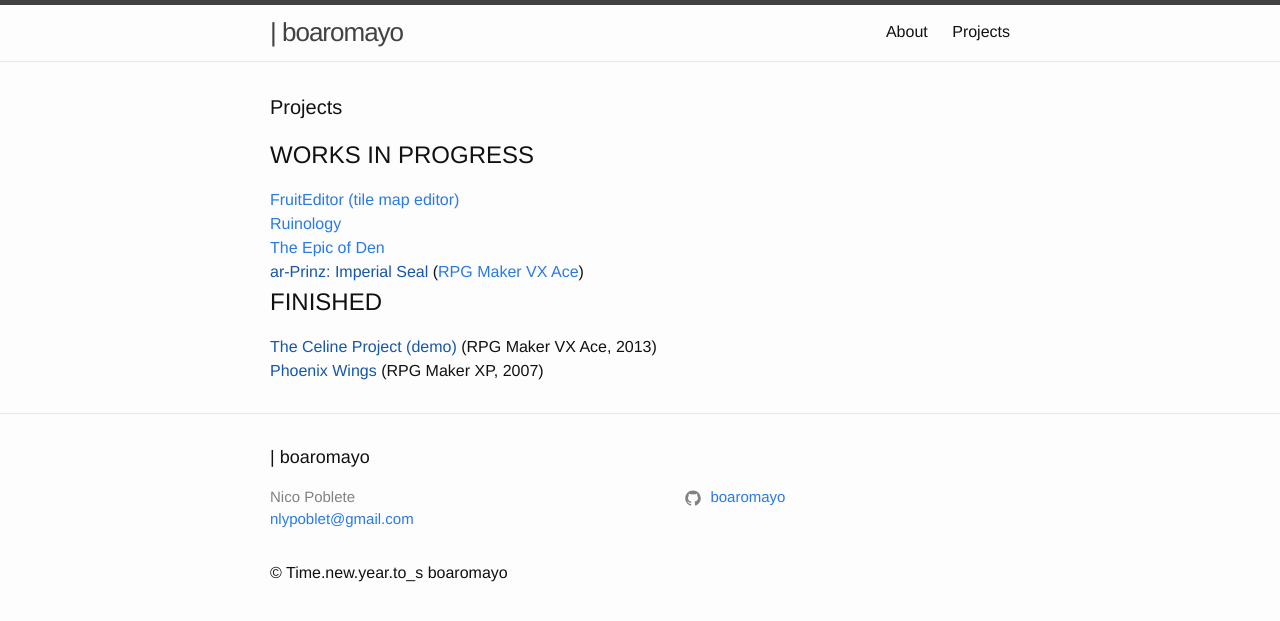
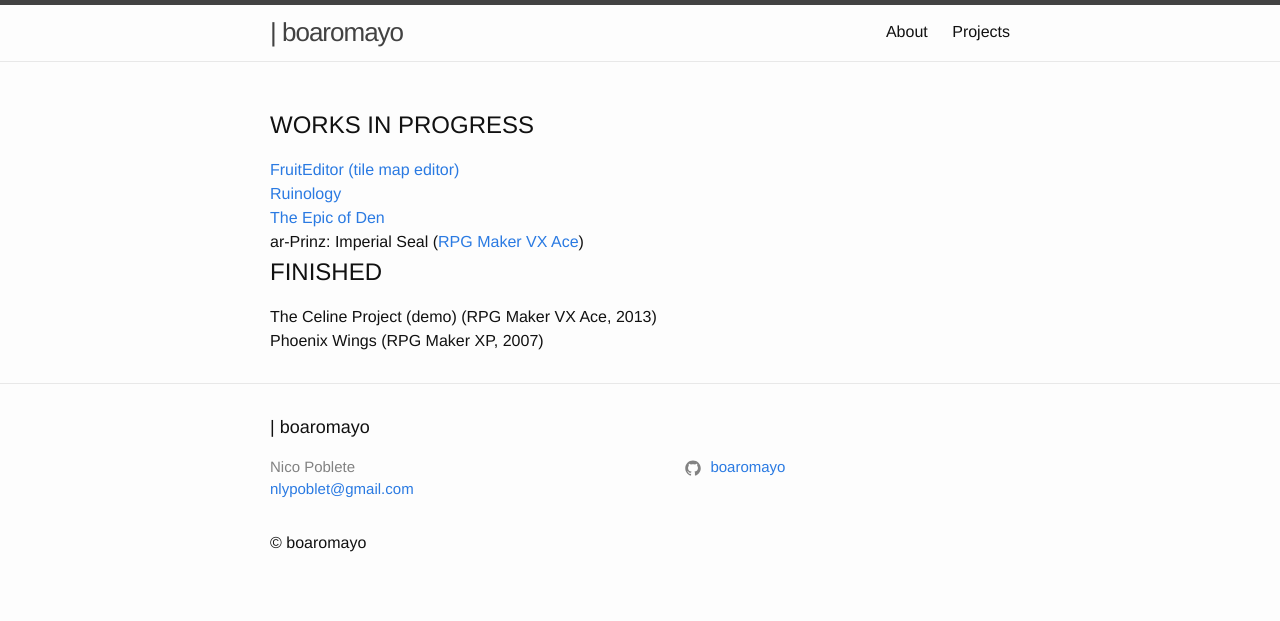
Before and after one commit to boaromayo/boaromayo.net-portfolio, a Jekyll site: the page built from projects.md, in a window 1280 px wide. Shown: the top 621 px of the page. Built offline with Jekyll 4.4.1, drawn with Linux system fonts in a browser that asks for light colours; some of the changed lines change nothing that is shown.

Commit message:
Removed date in config file (#9)
* Edited config file

* Added minima files

* Update README.md

* Update README.md

* Update README.md

* Edited about page

* Update README.md

* Added more outside links to footer

* Website now functional

* Updated _config.yml to update site for new posts

* Added date var to config file

* Added projects page

* Added projects.html to _layouts

* Removed date in config

```diff
--- a/_config.yml
+++ b/_config.yml
@@ -23,7 +23,6 @@ description: > # this means to ignore newlines until "baseurl:"
 baseurl: "" # the subpath of your site, e.g. /blog
 url: "http://boaromayo.net" # the base hostname & protocol for your site, e.g. http://example.com
 github_username:  boaromayo
-date: "Time.new.year.to_s"
 
 # Build settings
 markdown: kramdown
--- a/_layouts/projects.html
+++ b/_layouts/projects.html
@@ -4,7 +4,7 @@ layout: default
 
 <section class="projects">
 
-  <h1 class="page-heading">Projects</h1>
+  <h1 class="page-heading"></h1>
 
   <div class="wip">
     <h2 class="wip"><span class="wip-header">WORKS IN PROGRESS</span></h2>
@@ -22,17 +22,19 @@ layout: default
     </div>
 
     <div class="ar-prinz">
-      <a href="">ar-Prinz: Imperial Seal</a> (<a href="http://en.wikipedia.org/wiki/RPG_Maker_VX_Ace">RPG Maker VX Ace</a>)
+      ar-Prinz: Imperial Seal (<a href="http://en.wikipedia.org/wiki/RPG_Maker_VX_Ace">RPG Maker VX Ace</a>)
+    </div>
   </div>
+
   <div class="finished">
     <h2 class="finished"><span class="fin-header">FINISHED</span></h2>
 
     <div class="celine">
-      <a href="">The Celine Project (demo)</a> (RPG Maker VX Ace, 2013)
+      The Celine Project (demo) (RPG Maker VX Ace, 2013)
     </div>
 
     <div class="phoenix">
-      <a href="">Phoenix Wings</a> (RPG Maker XP, 2007)
+      Phoenix Wings (RPG Maker XP, 2007)
     </div>
   </div>
 
```
